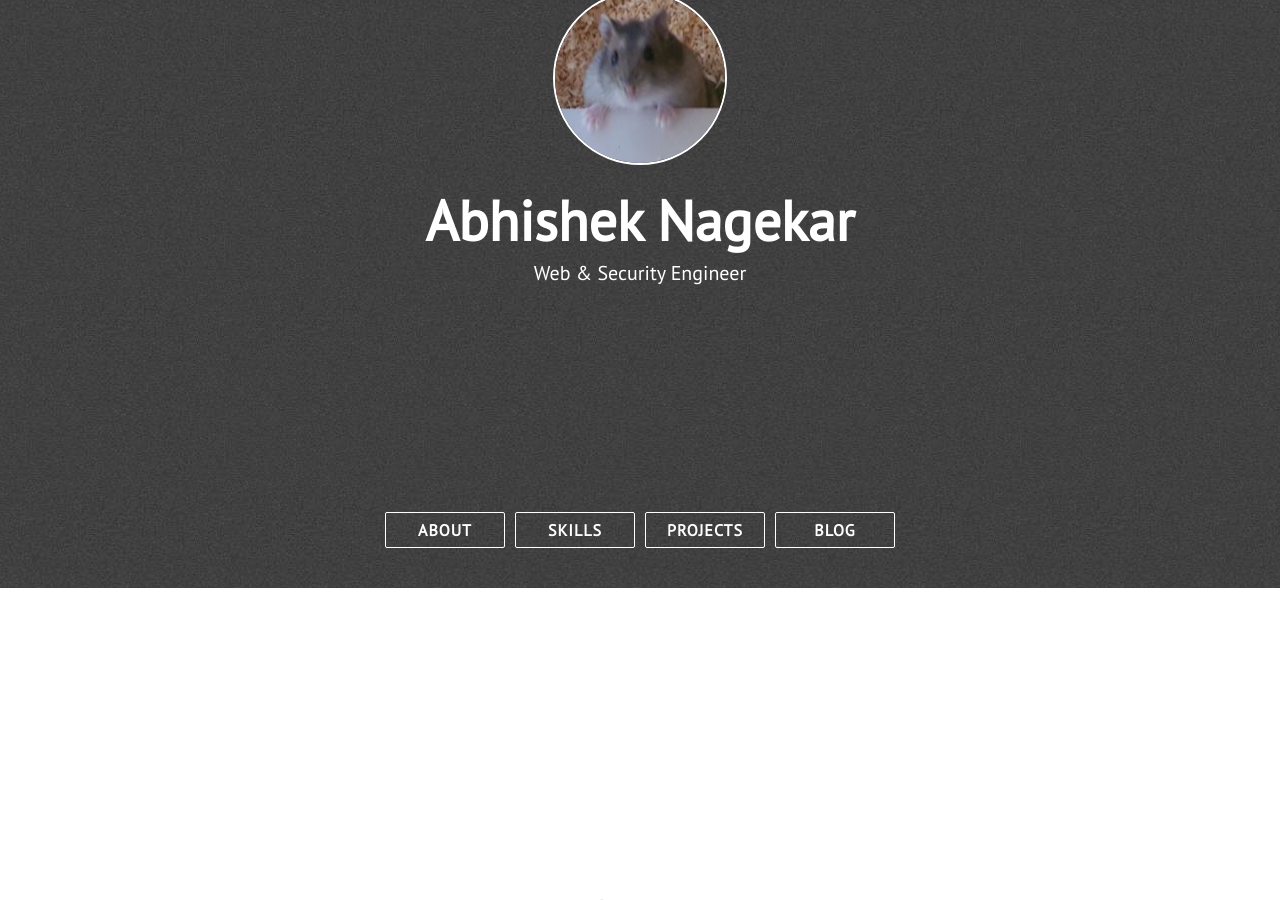
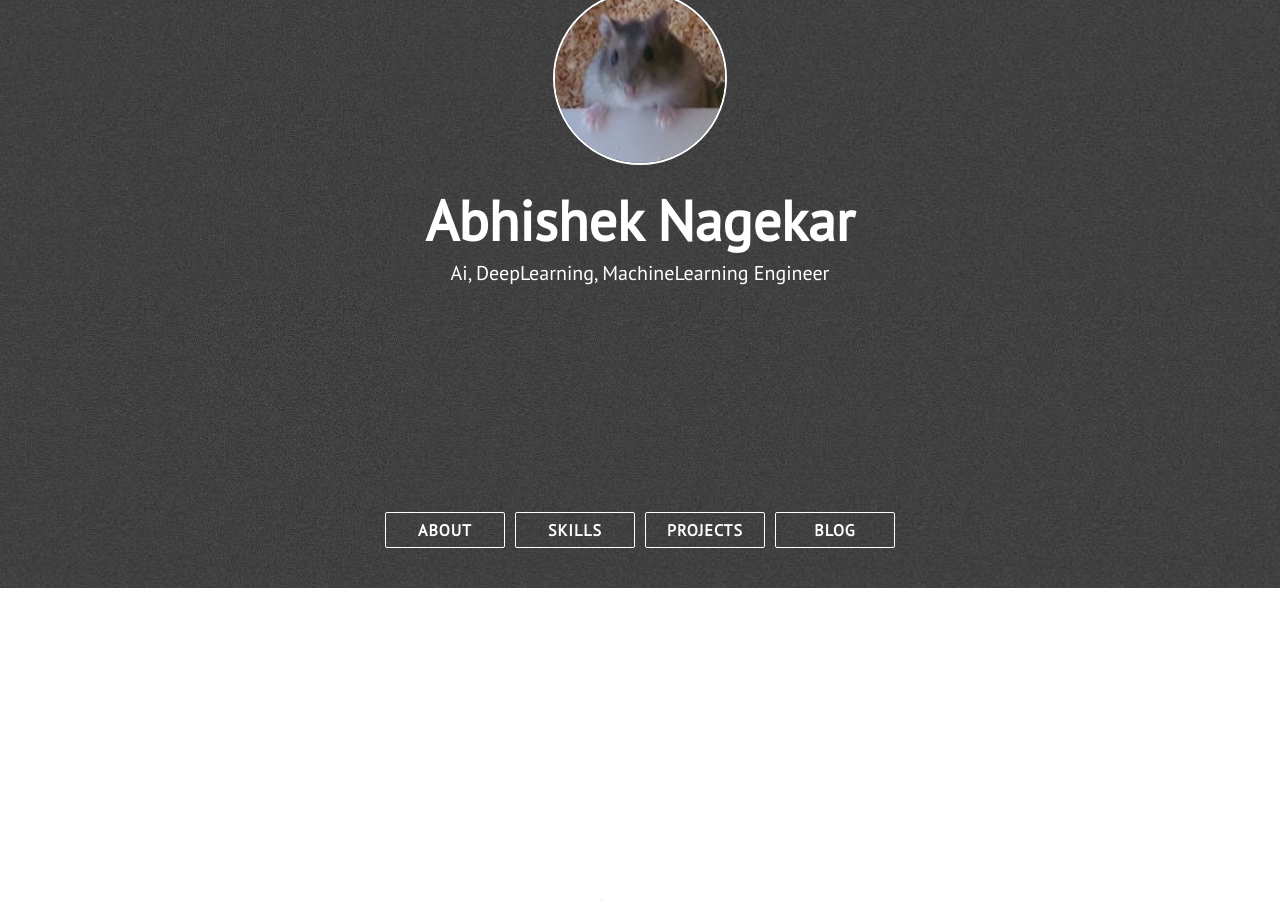
Before and after one commit to SongChaeYoung98/SongChaeYoung98.github.io, a Jekyll site: the page built from index.html, in a window 1280 px wide and 900 px high, scrolled down 312 px. Built offline with Jekyll 4.4.1, drawn with Linux system fonts in a browser that asks for light colours; nearby versions of some CDN libraries.

Commit message:
Update _config.yml

```diff
--- a/_config.yml
+++ b/_config.yml
@@ -1,5 +1,5 @@
 title: Abhishek Nagekar
-description: Web & Security Engineer
+description: Ai, DeepLearning, MachineLearning Engineer
 site_title: '@abhn - Abhishek Nagekar'
 
 # Build settings
```
